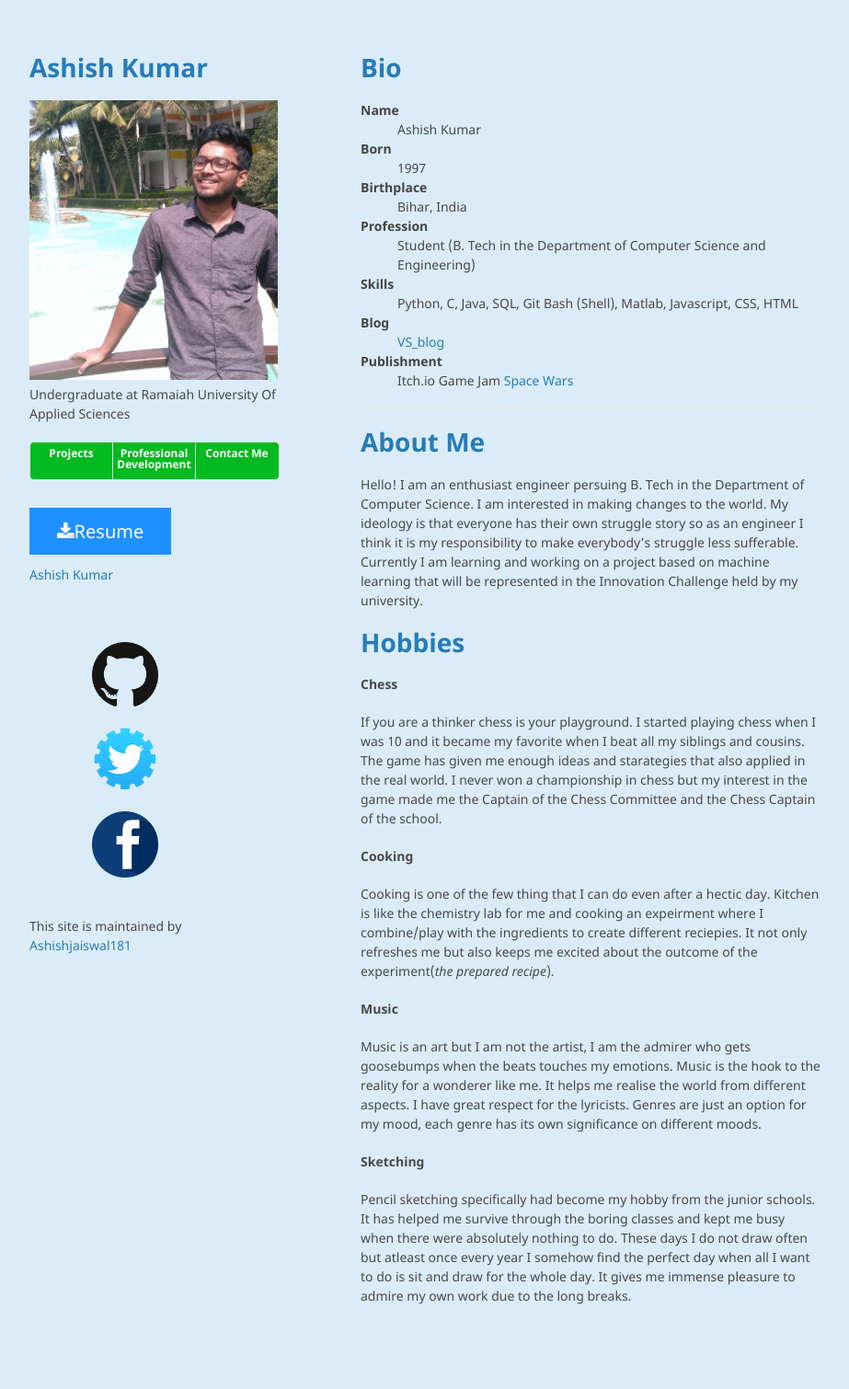
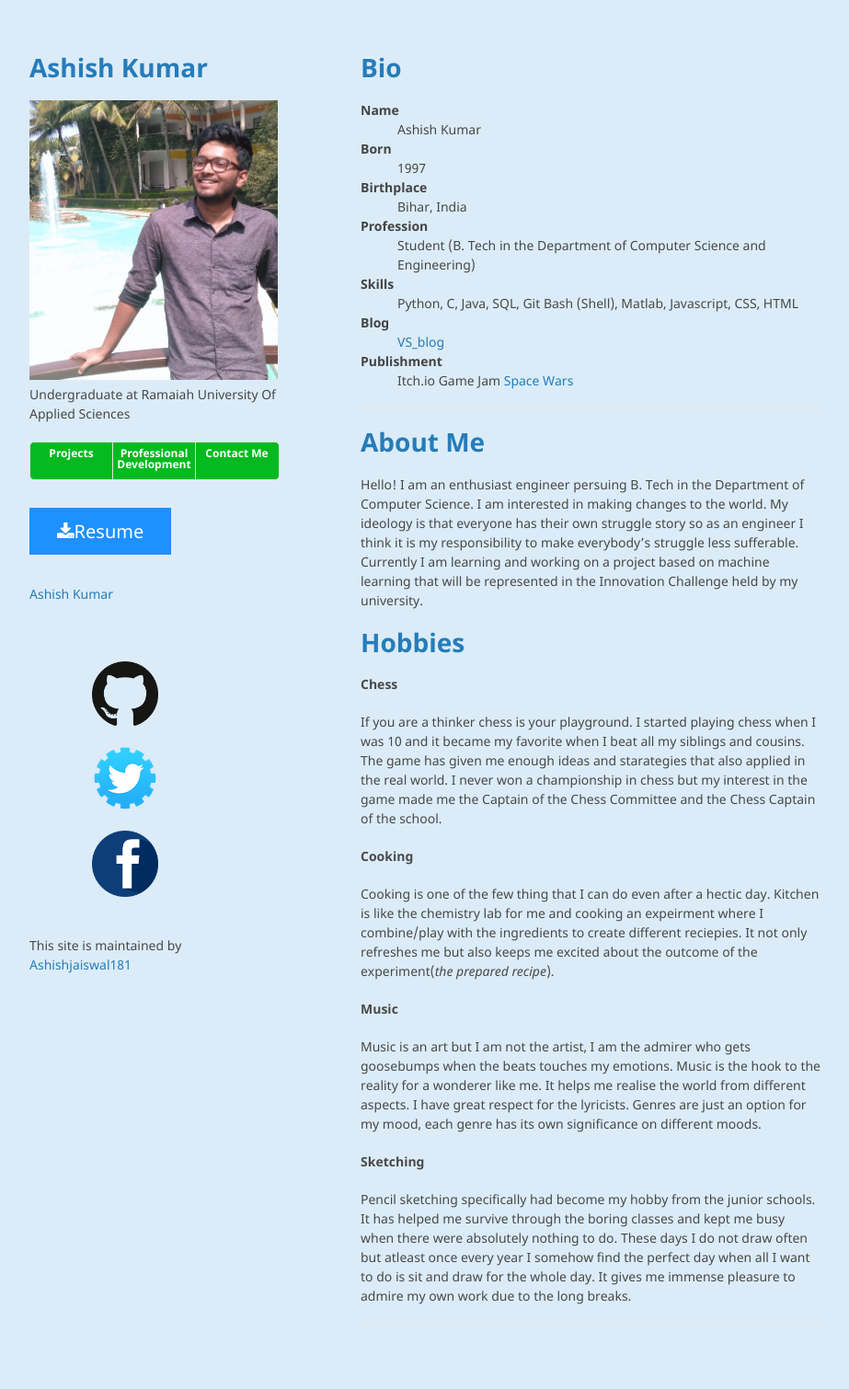
Before and after one commit to Ashishjaiswal181/Ashishjaiswal181.github.io, a Jekyll site: the page built from index.md, in a window 1280 px wide. Shown: the whole page at 92% size, without its empty margins (178-1101 px from the left). Built offline with Jekyll 4.4.1, drawn with Linux system fonts in a browser that asks for light colours; comment, search, counter and statistics services are not loaded; our own code applies the rules of GitHub Pages for plain Markdown files.

Commit message:
style modified

```diff
--- a/_layouts/default.html
+++ b/_layouts/default.html
@@ -35,7 +35,7 @@
             </ul>
             <br>
             <a class="button" href="./docs/Resume_Ashish.pdf" style="width:100%"><i class="fa fa-download"></i>Resume</a>
-            <br>
+            <br><br>
             <br>
             <script type="text/javascript" src="https://platform.linkedin.com/badges/js/profile.js" async defer></script>
             <div class="LI-profile-badge" data-version="v1" data-size="medium" data-locale="en_US" data-type="vertical" data-theme="light" data-vanity="ashish-kumar-837349ab"><a class="LI-simple-link" href='https://in.linkedin.com/in/ashish-kumar-837349ab?trk=profile-badge'>Ashish Kumar</a></div>
--- a/_sass/jekyll-theme-minimal.scss
+++ b/_sass/jekyll-theme-minimal.scss
@@ -7,6 +7,19 @@
   font: 14px/1.5 "Noto Sans", "Helvetica Neue", Helvetica, Arial, sans-serif;
   color:#484848;
   font-weight:400;
+}
+.button {
+  background-color: DodgerBlue;
+  border: none;
+  color: white;
+  padding: 12px 30px;
+  cursor: pointer;
+  font-size: 20px;
+  width:100%
+}
+
+.button:hover {
+  background-color: #04ba20;
 }
 
 h1, h2, h3, h4, h5, h6 {
```
